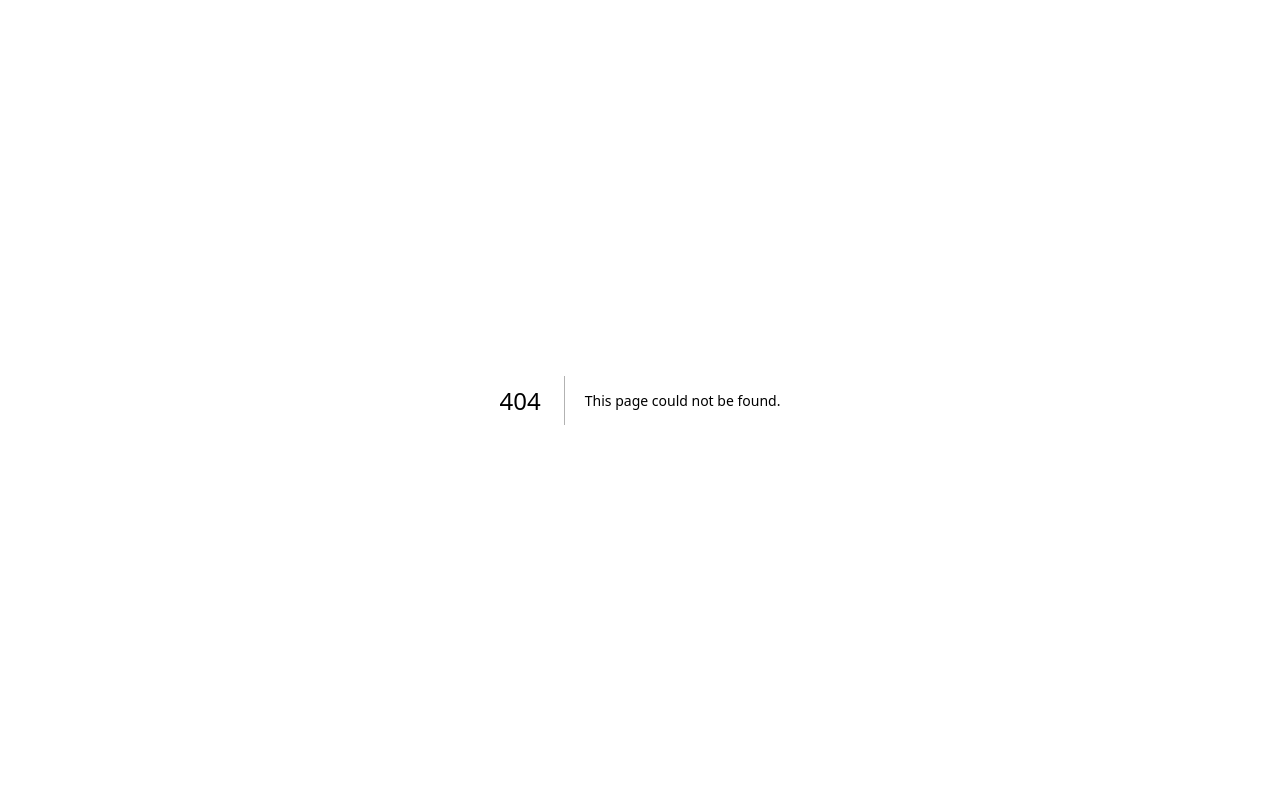
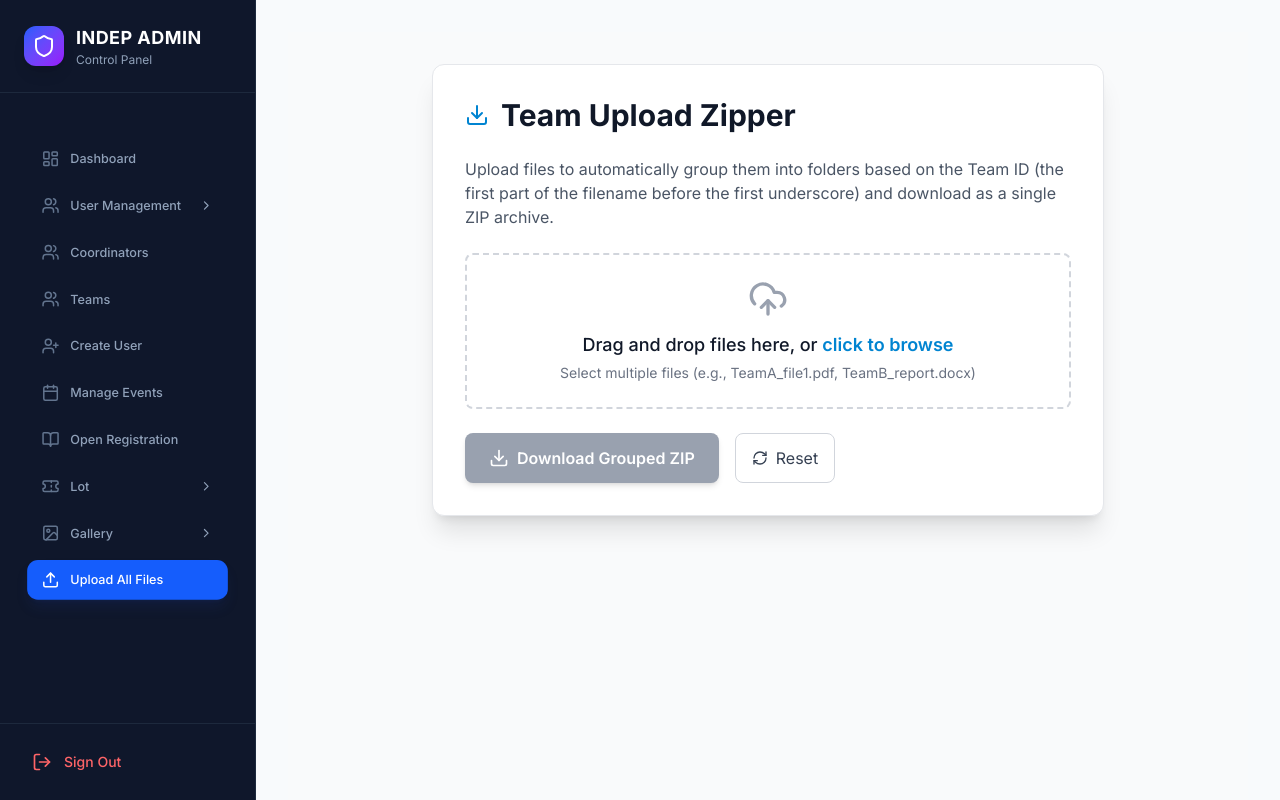
Before and after one commit to JWS-Technology/indep, a Next.js app: page /admin/upload-all-files in a window 1280 px wide. Before the commit this address had no page. Built offline with nearby package versions, Linux system fonts and the light colour scheme.

Commit message:
upload all files page created

```diff
--- /dev/null
+++ b/app/admin/upload-all-files/page.tsx
@@ -0,0 +1,180 @@
+"use client";
+
+import React, { useState, useRef } from "react";
+import JSZip from "jszip";
+import { saveAs } from "file-saver";
+import { CloudUpload, Download, RefreshCw, FileText, CheckCircle, AlertTriangle } from 'lucide-react';
+
+// Helper function to format file size
+const formatFileSize = (bytes: number) => {
+  if (bytes === 0) return '0 Bytes';
+  const k = 1024;
+  const sizes = ['Bytes', 'KB', 'MB', 'GB'];
+  const i = Math.floor(Math.log(bytes) / Math.log(k));
+  return parseFloat((bytes / Math.pow(k, i)).toFixed(2)) + ' ' + sizes[i];
+};
+
+export default function ZipDownloadPage() {
+  const [files, setFiles] = useState<FileList | null>(null);
+  const [status, setStatus] = useState<string | null>(null);
+  const [isZipping, setIsZipping] = useState(false);
+  const fileInputRef = useRef<HTMLInputElement>(null);
+
+  function onFilesChange(e: React.ChangeEvent<HTMLInputElement>) {
+    setFiles(e.target.files);
+    setStatus(e.target.files?.length ? `Selected ${e.target.files.length} file(s). Ready to zip.` : null);
+  }
+
+  const sanitize = (n: string) => n.replace(/[/\\?%*:|"<>]/g, "_").replace(/\s+/g, "_");
+
+  async function handleZip() {
+    if (!files || files.length === 0) {
+      setStatus("🚨 Please select files first.");
+      return;
+    }
+
+    try {
+      setIsZipping(true);
+      setStatus("Creating zip...");
+      const zip = new JSZip();
+
+      for (const f of Array.from(files)) {
+        const safeName = sanitize(f.name);
+        // Extract teamId: Assumes it's the part before the first underscore or 'unknown'
+        const teamId = safeName.includes("_") ? safeName.split("_")[0] : "unknown";
+
+        // Add file under folder <teamId>/<filename>
+        const folder = zip.folder(teamId)!;
+        folder.file(safeName, await f.arrayBuffer());
+      }
+
+      const content = await zip.generateAsync({
+        type: "blob",
+        compression: "DEFLATE",
+        compressionOptions: {
+          level: 9
+        }
+      }, (meta) => {
+        setStatus(`📦 Zipping... ${Math.round(meta.percent)}%`);
+      });
+
+      saveAs(content, `uploads_by_team_${Date.now()}.zip`);
+      setStatus("✅ Download started successfully.");
+    } catch (err: any) {
+      console.error(err);
+      setStatus("❌ Error: " + (err?.message || String(err)));
+    } finally {
+      setIsZipping(false);
+    }
+  }
+
+  const handleReset = () => {
+    setFiles(null);
+    setStatus(null);
+    if (fileInputRef.current) {
+        fileInputRef.current.value = "";
+    }
+  };
+
+  // Determine status display style
+  const statusClasses = status?.startsWith("✅") ? "bg-green-100 text-green-800 border-green-300" :
+                        status?.startsWith("❌") || status?.startsWith("🚨") ? "bg-red-100 text-red-800 border-red-300" :
+                        isZipping ? "bg-blue-100 text-blue-800 border-blue-300" :
+                        "bg-gray-100 text-gray-700 border-gray-300";
+
+  return (
+    <div className="min-h-screen bg-gray-50 flex items-start justify-center p-8">
+      <div className="w-full max-w-2xl bg-white shadow-xl rounded-xl p-8 space-y-6 border border-gray-200">
+
+        <h1 className="text-3xl font-bold text-gray-900 flex items-center">
+          <Download className="w-6 h-6 mr-3 text-sky-600" />
+          Team Upload Zipper
+        </h1>
+
+        <p className="text-gray-600">
+          Upload files to automatically group them into folders based on the Team ID (the first part of the filename before the first underscore) and download as a single ZIP archive.
+        </p>
+
+        {/* --- File Input Section --- */}
+        <div className="border-2 border-dashed border-gray-300 rounded-lg p-6 hover:border-sky-500 transition duration-150 relative">
+            <input
+                ref={fileInputRef}
+                type="file"
+                multiple
+                onChange={onFilesChange}
+                className="absolute inset-0 w-full h-full opacity-0 cursor-pointer"
+                aria-label="Upload files"
+            />
+            <div className="flex flex-col items-center justify-center text-center">
+                <CloudUpload className="w-10 h-10 text-gray-400 mb-3" />
+                <p className="text-lg font-medium text-gray-900">
+                    Drag and drop files here, or <span className="text-sky-600 font-semibold cursor-pointer">click to browse</span>
+                </p>
+                <p className="text-sm text-gray-500 mt-1">Select multiple files (e.g., TeamA_file1.pdf, TeamB_report.docx)</p>
+            </div>
+        </div>
+
+        {/* --- Controls and Status --- */}
+        <div className="flex flex-col sm:flex-row gap-4 justify-between items-center">
+          <div className="flex gap-4">
+            <button
+              onClick={handleZip}
+              disabled={!files || files.length === 0 || isZipping}
+              className={`
+                px-6 py-3 rounded-lg text-white font-semibold transition duration-150 shadow-md flex items-center justify-center
+                ${!files || files.length === 0 || isZipping
+                    ? 'bg-gray-400 cursor-not-allowed'
+                    : 'bg-sky-600 hover:bg-sky-700 active:bg-sky-800'}
+              `}
+            >
+              {isZipping ? (
+                <>
+                  <RefreshCw className="w-4 h-4 mr-2 animate-spin" />
+                  Zipping...
+                </>
+              ) : (
+                <>
+                  <Download className="w-5 h-5 mr-2" />
+                  Download Grouped ZIP
+                </>
+              )}
+            </button>
+            <button
+              onClick={handleReset}
+              className="px-4 py-3 rounded-lg border border-gray-300 text-gray-700 hover:bg-gray-50 transition duration-150 flex items-center justify-center"
+            >
+              <RefreshCw className="w-4 h-4 mr-2" />
+              Reset
+            </button>
+          </div>
+
+          {status && (
+            <div
+              className={`p-3 rounded-lg text-sm font-medium border w-full sm:w-auto mt-4 sm:mt-0 ${statusClasses}`}
+            >
+              {status}
+            </div>
+          )}
+        </div>
+
+        {/* --- Selected Files List --- */}
+        {files && files.length > 0 && (
+          <div className="bg-white border border-gray-200 rounded-lg p-5 shadow-sm">
+            <h2 className="text-lg font-semibold text-gray-800 mb-3 border-b pb-2">
+              <FileText className="w-4 h-4 inline mr-2 text-sky-600" />
+              Selected Files ({files.length})
+            </h2>
+            <ul className="space-y-2 max-h-60 overflow-y-auto pr-2">
+              {Array.from(files).map((f, i) => (
+                <li key={i} className="flex justify-between items-center text-gray-700 text-sm p-2 rounded-md transition duration-100 hover:bg-gray-50">
+                  <span className="truncate flex-1">{f.name}</span>
+                  <span className="ml-4 font-mono text-xs bg-gray-100 px-2 py-1 rounded-full">{formatFileSize(f.size)}</span>
+                </li>
+              ))}
+            </ul>
+          </div>
+        )}
+      </div>
+    </div>
+  );
+}
```
